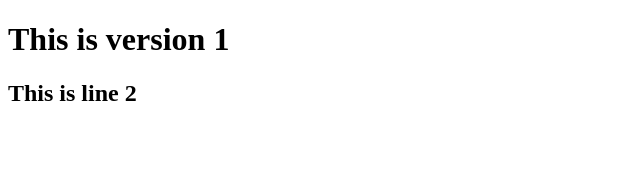
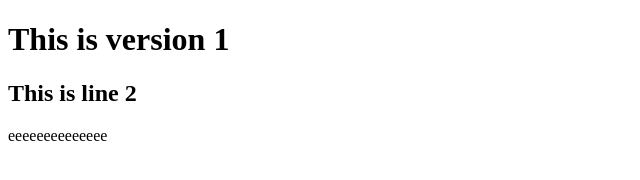
Before and after one commit to Fahmida490/mern, a plain HTML site: page index.html in a window 1280 px wide. Shown: the whole page, without its empty margins (0-640 px from the left). Drawn offline with Linux system fonts and the light colour scheme.

Commit message:
version-3

```diff
--- a/index.html
+++ b/index.html
@@ -8,5 +8,6 @@
 <body>
     <h1>This is version 1</h1>
     <h2>This is line 2</h2>
+    <p>eeeeeeeeeeeeee</p>
 </body>
 </html>
```
